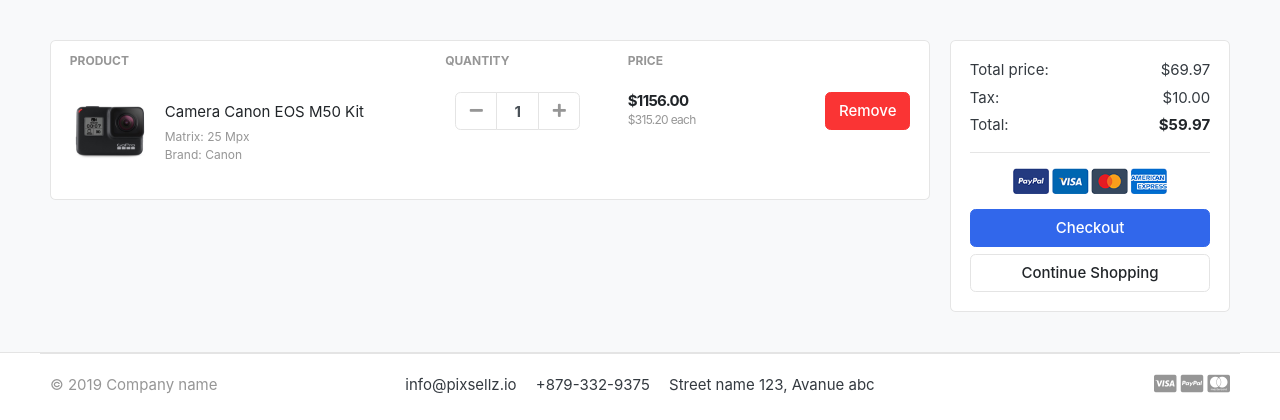
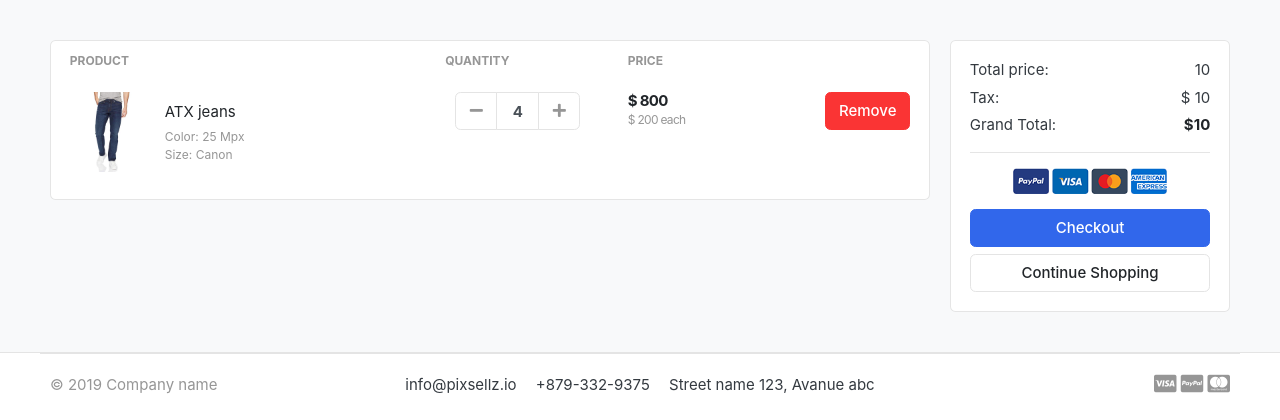
Before and after one commit to prer45/e-commerce, a Django app: template templates/store/cart.html in a window 1280 px wide. Shown: the part 118-538 px from the top of the page. Run offline with Django 3.2, Linux system fonts and the light colour scheme; data comes from the database, SQL or seed files in the repository; both versions use the stored data as it was after the commit; the template is opened without the code that fills it: values that come from a table or form of the project are taken from there, most other values are stand-ins (such as "Sample title", 1, 10 or a date in 2020); some libraries are stand-ins or nearby versions; some web fonts are replaced.

Commit message:
hav added commit

```diff
--- /dev/null
+++ b/carts/context_processors.py
@@ -0,0 +1,16 @@
+from .models import Cart,CartItem
+from .views import _cart_id
+
+def counter(request):
+    cart_count=0
+    if 'admin' in request.path:
+        return{}
+    else:
+        try:
+            cart=Cart.objects.filter(cart_id=_cart_id(request))
+            cart_items=CartItem.objects.all().filter(cart=cart[:1])
+            for cart_item in cart_items:
+                cart_count+=cart_item.quantity
+        except Cart.DoesNotExist:
+            cart_count=0
+    return dict(cart_count=cart_count)
--- a/carts/models.py
+++ b/carts/models.py
@@ -15,5 +15,8 @@ class CartItem(models.Model):
     quantity=models.IntegerField()
     is_active=models.BooleanField(default=True)
 
+    def sub_total(self):
+        return self.product.price * self.quantity
+
     def __str__(self):
         return self.product
--- a/carts/urls.py
+++ b/carts/urls.py
@@ -4,5 +4,8 @@ from . import views
 
 urlpatterns =  [
     path('',views.cart,name='cart'),
-    path('add_cart/<int:product_id>/',views.add_cart,name='add_cart')
+    path('add_cart/<int:product_id>/',views.add_cart,name='add_cart'),
+    path('remove_cart/<int:product_id>/',views.remove_cart,name='remove_cart'),
+    path('remove_cart_item/<int:product_id>/',views.remove_cart_item,name='remove_cart_item')
+
 ]
--- a/carts/views.py
+++ b/carts/views.py
@@ -1,4 +1,4 @@
-from django.shortcuts import render,redirect
+from django.shortcuts import render,redirect,get_object_or_404
 from store.models import Product
 from .models import Cart,CartItem
 from django.http import HttpResponse
@@ -31,8 +31,25 @@ def add_cart(request,product_id):
             cart=cart,
         )
         cart_item.save()
-    return HttpResponse(cart_item.quantity)
-    exit()
+
+    return redirect('cart')
+
+def remove_cart(request,product_id):
+    cart=Cart.objects.get(cart_id=_cart_id(request))
+    product=get_object_or_404(Product,id=product_id)
+    cart_item=CartItem.objects.get(product=product,cart=cart)
+    if cart_item.quantity>1:
+        cart_item.quantity-=1
+        cart_item.save()
+    else:
+        cart_item.delete()
+    return redirect('cart')
+
+def remove_cart_item(request,product_id):
+    cart=Cart.objects.get(cart_id=_cart_id(request))
+    product=get_object_or_404(Product,id=product_id)
+    cart_item=CartItem.objects.get(product=product,cart=cart)
+    cart_item.delete()
     return redirect('cart')
 
 
@@ -43,11 +60,15 @@ def cart(request,total=0,quantity=0,cart_items=None):
         for cart_item in cart_items:
             total+=(cart_item.product.price * cart_item.quantity)
             quantity+=cart_item.quantity
+        tax=(2*total)/100
+        grand_total=total+tax
     except ObjectNotExist:
         pass
     context={
         'total':total,
         'quantity':quantity,
         'cart_items':cart_items,
+        'tax':tax,
+        'grand_total':grand_total,
     }
     return render(request, 'store/cart.html', context)
--- a/greatkart/settings.py
+++ b/greatkart/settings.py
@@ -67,6 +67,7 @@ TEMPLATES = [
                 'django.contrib.auth.context_processors.auth',
                 'django.contrib.messages.context_processors.messages',
                 'category.context_processors.menu_links',
+                'carts.context_processors.counter',
             ],
         },
     },
--- a/templates/includes/navbar.html
+++ b/templates/includes/navbar.html
@@ -68,9 +68,9 @@
               <a href="./register.html"> Register</a>
             </div>
           </div>
-          <a href="./cart.html" class="widget-header pl-3 ml-3">
+          <a href="{% url 'cart' %}" class="widget-header pl-3 ml-3">
             <div class="icon icon-sm rounded-circle border"><i class="fa fa-shopping-cart"></i></div>
-            <span class="badge badge-pill badge-danger notify">0</span>
+            <span class="badge badge-pill badge-danger notify">{{ cart_count }}</span>
           </a>
         </div> <!-- widgets-wrap.// -->
       </div> <!-- col.// -->
--- a/templates/store/cart.html
+++ b/templates/store/cart.html
@@ -7,7 +7,13 @@
 <div class="container">
 
 <!-- ============================ COMPONENT 1 ================================= -->
-
+{% if not cart_items %}
+<h2 class="text-center">Your Shopping Cart is Empty</h2>
+<br>
+<div class="text-center">
+	<a href="{% url 'store' %}" class="btn btn-primary">Continue Shopping</a>
+</div>
+{% else %}
 <div class="row">
 	<aside class="col-lg-9">
 <div class="card">
@@ -21,13 +27,14 @@
 </tr>
 </thead>
 <tbody>
+{% for cart_item in cart_items %}
 <tr>
 	<td>
 		<figure class="itemside align-items-center">
-			<div class="aside"><img src="{% static './images/items/11.jpg'%}" class="img-sm"></div>
+			<div class="aside"><img src="{{ cart_item.product.images.url }}" class="img-sm"></div>
 			<figcaption class="info">
-				<a href="#" class="title text-dark">Camera Canon EOS M50 Kit</a>
-				<p class="text-muted small">Matrix: 25 Mpx <br> Brand: Canon</p>
+				<a href="{{ cart_item.product.get_url }}" class="title text-dark">{{ cart_item.product.product_name }}</a>
+				<p class="text-muted small">Color: 25 Mpx <br> Size: Canon</p>
 			</figcaption>
 		</figure>
 	</td>
@@ -36,25 +43,26 @@
 					<div class="col">
 						<div class="input-group input-spinner">
 							<div class="input-group-prepend">
-							<button class="btn btn-light" type="button" id="button-plus"> <i class="fa fa-minus"></i> </button>
+							<a href="{% url 'remove_cart' cart_item.product.id %}" class="btn btn-light" type="button" id="button-plus"> <i class="fa fa-minus"></i> </a>
 							</div>
-							<input type="text" class="form-control"  value="1">
+							<input type="text" class="form-control"  value="{{ cart_item.quantity }}">
 							<div class="input-group-append">
-							<button class="btn btn-light" type="button" id="button-minus"> <i class="fa fa-plus"></i> </button>
+							<a href="{% url 'add_cart' cart_item.product.id %}" class="btn btn-light" type="button" id="button-minus"> <i class="fa fa-plus"></i> </a>
 							</div>
 						</div> <!-- input-group.// -->
 					</div> <!-- col.// -->
 	</td>
 	<td>
 		<div class="price-wrap">
-			<var class="price">$1156.00</var>
-			<small class="text-muted"> $315.20 each </small>
+			<var class="price">$ {{ cart_item.sub_total }}</var>
+			<small class="text-muted"> $ {{ cart_item.product.price }} each </small>
 		</div> <!-- price-wrap .// -->
 	</td>
 	<td class="text-right">
-	<a href="" class="btn btn-danger"> Remove</a>
+	<a href="{% url 'remove_cart_item' cart_item.product.id %}" class="btn btn-danger"> Remove</a>
 	</td>
 </tr>
+{% endfor %}
 
 </tbody>
 </table>
@@ -67,22 +75,22 @@
 		<div class="card-body">
 			<dl class="dlist-align">
 			  <dt>Total price:</dt>
-			  <dd class="text-right">$69.97</dd>
+			  <dd class="text-right">{{total}}</dd>
 			</dl>
 			<dl class="dlist-align">
 			  <dt>Tax:</dt>
-			  <dd class="text-right"> $10.00</dd>
+			  <dd class="text-right"> $ {{tax}}</dd>
 			</dl>
 			<dl class="dlist-align">
-			  <dt>Total:</dt>
-			  <dd class="text-right text-dark b"><strong>$59.97</strong></dd>
+			  <dt>Grand Total:</dt>
+			  <dd class="text-right text-dark b"><strong>${{grand_total}}</strong></dd>
 			</dl>
 			<hr>
 			<p class="text-center mb-3">
 				<img src="{% static './images/misc/payments.png' %}" height="26">
 			</p>
 			<a href="./place-order.html" class="btn btn-primary btn-block"> Checkout </a>
-			<a href="./store.html" class="btn btn-light btn-block">Continue Shopping</a>
+			<a href="{% url 'store' %}" class="btn btn-light btn-block">Continue Shopping</a>
 		</div> <!-- card-body.// -->
 		</div> <!-- card.// -->
 
@@ -90,6 +98,7 @@
 
 
 </div> <!-- row.// -->
+{% endif %}
 <!-- ============================ COMPONENT 1 END .// ================================= -->
 
 </div> <!-- container .//  -->
--- a/templates/store/store.html
+++ b/templates/store/store.html
@@ -142,7 +142,7 @@
 						<span class="price">₹ {{ product.price }}</span>
 					</div> <!-- price-wrap.// -->
 				</div>
-				<a href="#" class="btn btn-block btn-primary">Add to cart </a>
+				<a href="{{ product.get_url }}" class="btn btn-block btn-primary">View Details </a>
 			</figcaption>
 		</figure>
 	</div> <!-- col.// -->
```
Also changed, not shown: store/views.py (+12 -1 lines), templates/store/product_detail.html (+6 -1 lines), db.sqlite3.
